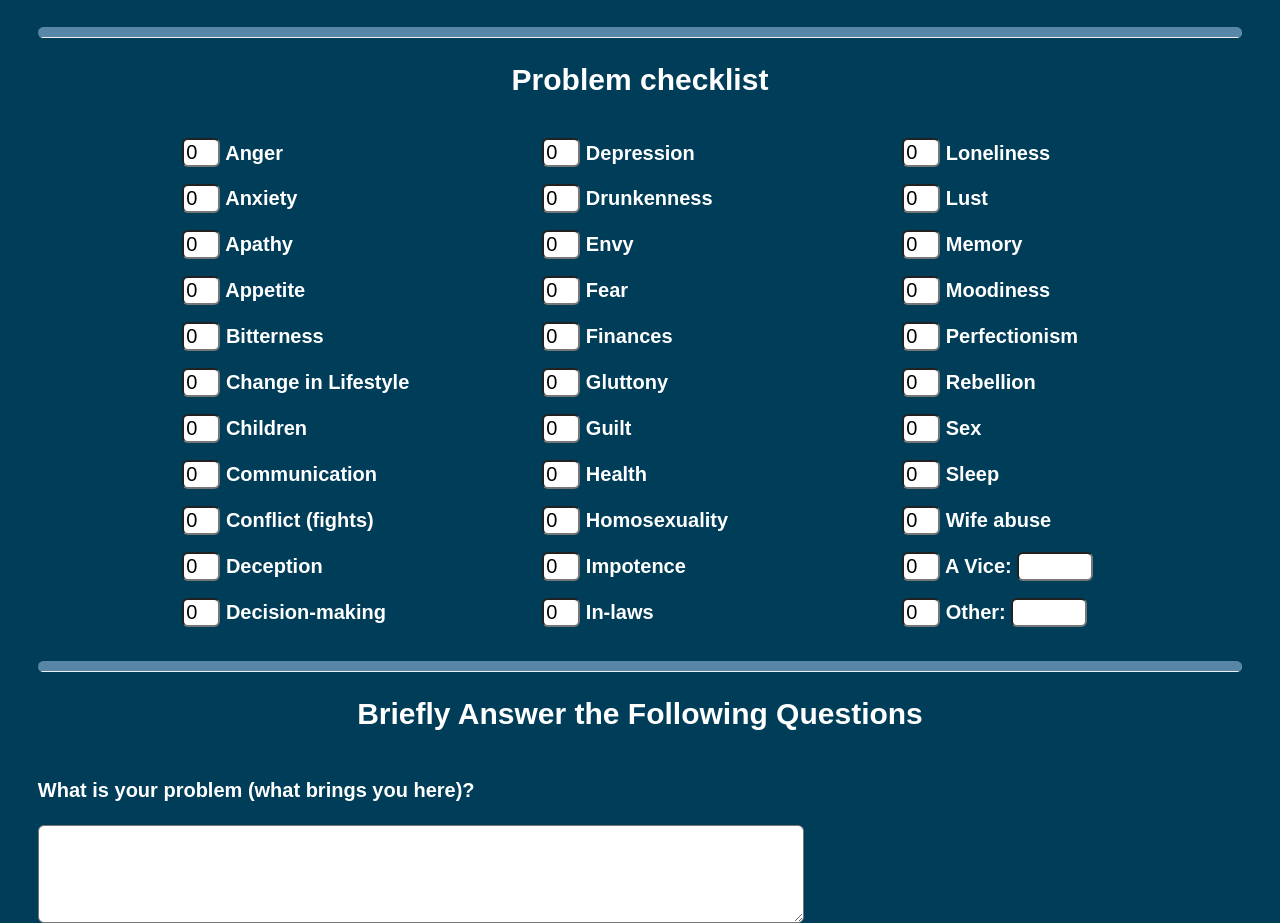
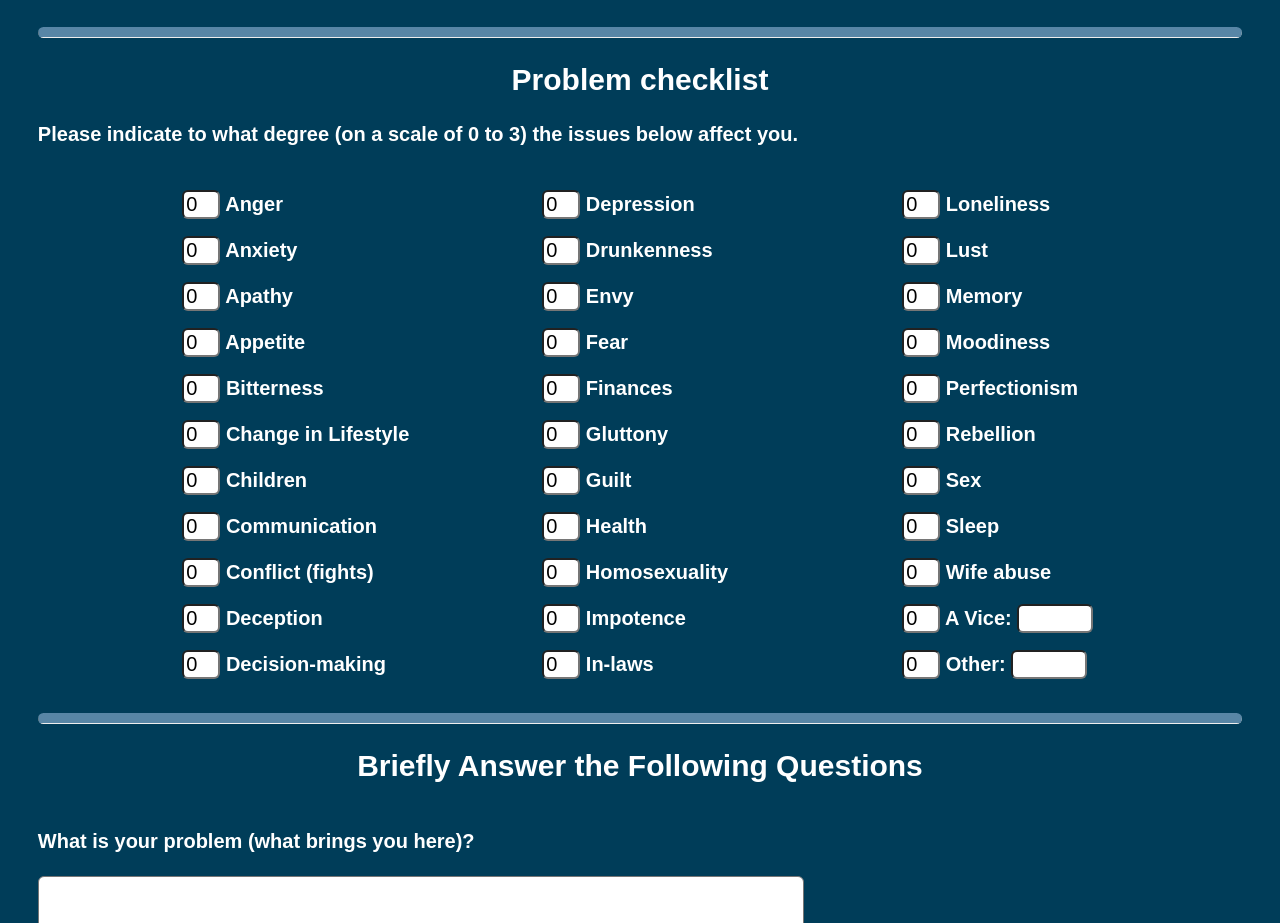
Before and after one commit to HansonCraig/PDI, a plain HTML site: page index.html in a window 1280 px wide. Shown: the part 6080-7003 px from the top of the page. Drawn offline with nearby package versions, Linux system fonts and the light colour scheme.

Commit message:
Add files via upload

```diff
--- a/index.html
+++ b/index.html
@@ -786,6 +786,7 @@ Have you ever seen a psychiatrist or a counselor?
   <hr>
 
 <h2>Problem checklist</h2>
+<h4 class="issues-indication">Please indicate to what degree (on a scale of 0 to 3) the issues below affect you.</h4>
 <div class="problems">
 
   <input type="number" onkeypress="return noenter()" name="anger-number" id="anger-number" min="0" max="3" value="0">
```
